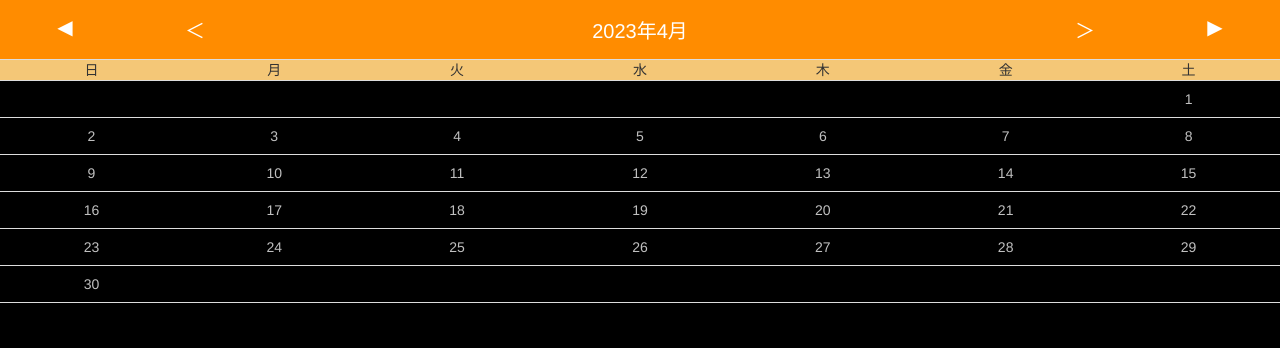
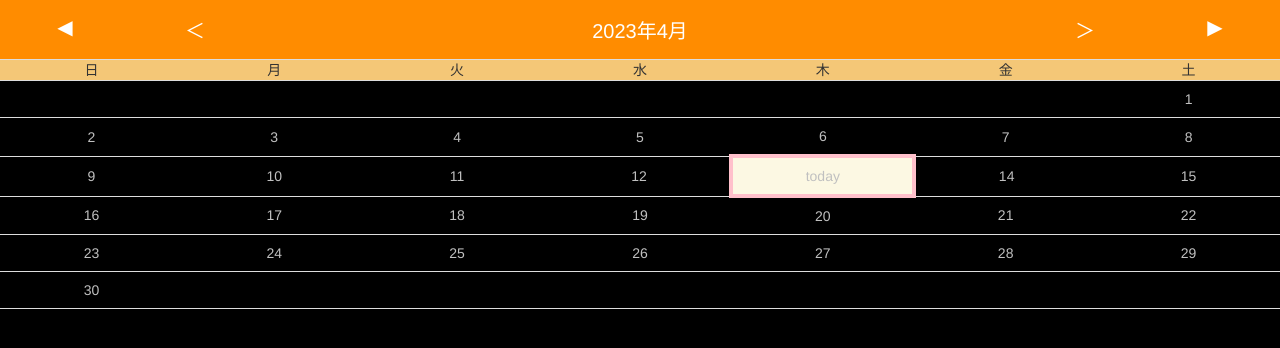
Before and after one commit to long-redhair-kelly/vueCalendar, a Vue app: page / in a window 1280 px wide. Shown: the top 348 px of the page. Built offline with nearby package versions, Linux system fonts and the light colour scheme.

Commit message:
今日判定

```diff
--- a/src/components/Calendar.vue
+++ b/src/components/Calendar.vue
@@ -1,6 +1,6 @@
 <script setup lang="ts">
 import "../css/Calendar.css";
-import { ref, computed } from "vue";
+import { ref, computed, onMounted } from "vue";
 import { YearMonth } from "../../src/interfaces/YearMonth";
 
 const weekDays = ["日", "月", "火", "水", "木", "金", "土"];
@@ -8,6 +8,7 @@ const currentDate = new Date();
 let yearMonth = ref<YearMonth>({
   year: currentDate.getFullYear(),
   month: currentDate.getMonth() + 1,
+  today: "",
 });
 
 /**
@@ -92,6 +93,28 @@ const nextYear = () => {
   yearMonth.value.year++;
   return yearMonth;
 };
+
+/**
+ * 指定した日が今日か判定
+ * @param day 日付
+ * @return true: 今日、false: 今日以外
+ */
+const isToday = (day: string) => {
+  let date = yearMonth.value.year + "-" + yearMonth.value.month + "-" + day;
+  if (yearMonth.value.today == date) {
+    return true;
+  }
+  return false;
+};
+
+onMounted(() => {
+  let date = new Date();
+  yearMonth.value.year = date.getFullYear();
+  yearMonth.value.month = date.getMonth() + 1;
+  let actualDay = date.getDate();
+  yearMonth.value.today =
+    yearMonth.value.year + "-" + yearMonth.value.month + "-" + actualDay;
+});
 </script>
 
 <template>
@@ -119,8 +142,10 @@ const nextYear = () => {
           <td
             v-for="(columnNumber, columnNumberIndex) in rowNumber"
             :key="columnNumberIndex"
+            :class="{ today: isToday(columnNumber) }"
           >
-            {{ columnNumber }}
+            <span v-if="isToday(columnNumber)">today</span>
+            <span v-else>{{ columnNumber }}</span>
           </td>
         </tr>
       </tbody>
--- a/src/css/Calendar.css
+++ b/src/css/Calendar.css
@@ -26,6 +26,7 @@ thead {
 }
 .today {
   background-color: #fcf8e3;
+  border: 4px solid pink !important;
 }
 
 #header {
--- a/src/interfaces/YearMonth.ts
+++ b/src/interfaces/YearMonth.ts
@@ -1,4 +1,5 @@
 export interface YearMonth {
   year: number;
   month: number;
+  today: string;
 }
```
Also changed, not shown: 1 other file (tests, documents, lock files or other folders).
